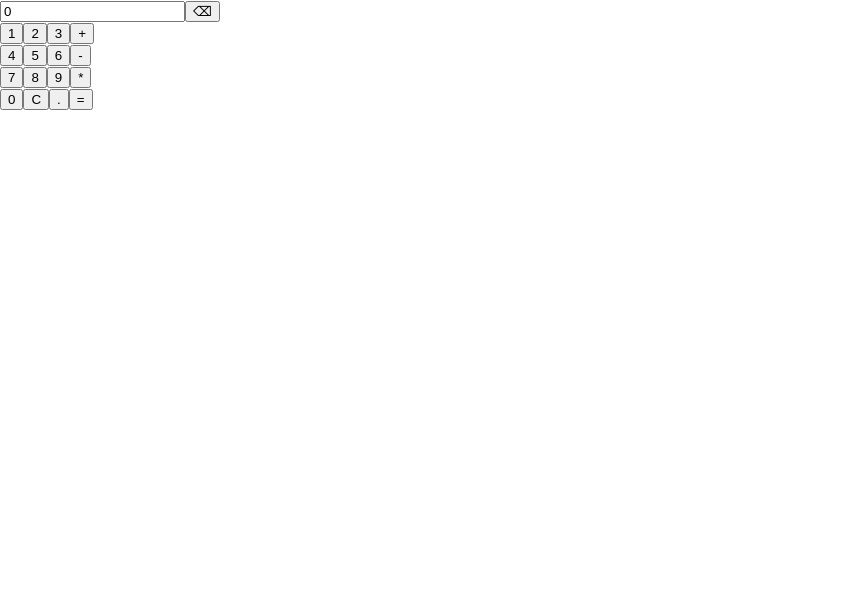
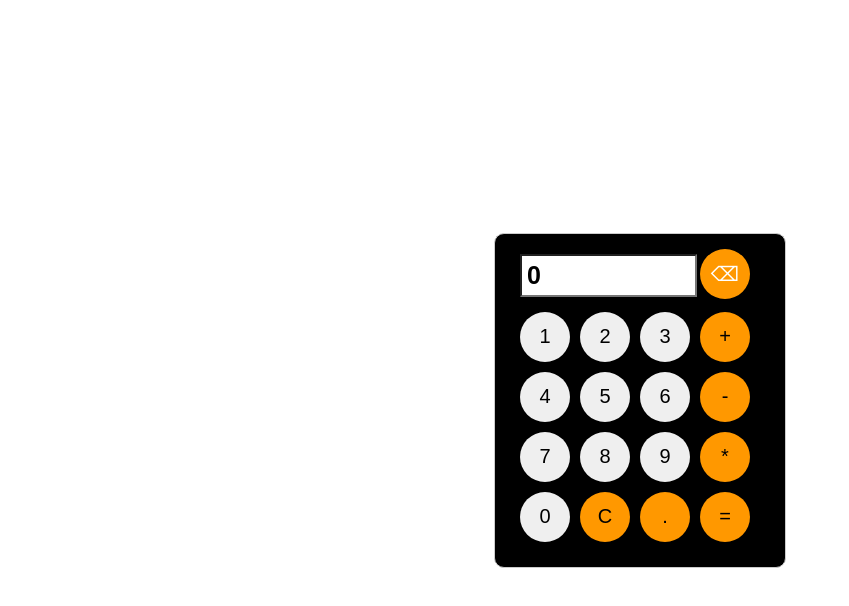
Before and after one commit to yoheihe/first-assignment, a React (Create React App) app in the folder my-app/: page / in a window 1280 px wide. Shown: the top 606 px of the page, without its empty margins (0-849 px from the left). Built offline with nearby package versions, Linux system fonts and the light colour scheme.

Commit message:
CSSレイアウト作成

```diff
--- a/my-app/src/App.css
+++ b/my-app/src/App.css
@@ -1,42 +1,75 @@
-.App {
-  text-align: center;
-}
-
-.App-logo {
-  height: 40vmin;
-  pointer-events: none;
-}
-
-@media (prefers-reduced-motion: no-preference) {
-  .App-logo {
-    animation: App-logo-spin infinite 20s linear;
-  }
-}
-
-.App-header {
-  background-color: #282c34;
-  min-height: 100vh;
+.container {
   display: flex;
   flex-direction: column;
   align-items: center;
   justify-content: center;
-  font-size: calc(10px + 2vmin);
-  color: white;
+  height: 100vh;
 }
 
-.App-link {
-  color: #61dafb;
+h1 {
+  color: #fff;
 }
 
 p {
-  color: red;
+  color: #fff;
 }
 
-@keyframes App-logo-spin {
-  from {
-    transform: rotate(0deg);
-  }
-  to {
-    transform: rotate(360deg);
-  }
+.backspace-button {
+  color: white;
+  background-color: #ff9800;
+  position: absolute;
+  top: 10px;
+  left: 200px;
 }
+
+.calculator .clear-button {
+  width: 50px;
+  height: 50px;
+  margin: 5px;
+  font-size: 20px;
+  cursor: pointer;
+  background-color: #ff9800;
+}
+
+.calculator {
+  border: 1px solid #ccc;
+  padding: 20px;
+  border-radius: 10px;
+  width: 250px;
+  position: relative;
+  background-color: black;
+}
+
+.calculator h1 {
+  margin-bottom: 10px;
+}
+
+.calculator input {
+  width: 65%;
+  margin-bottom: 10px;
+  margin-left: 5px;
+  padding: 5px;
+  font-weight: bold;
+  font-size: 25px;
+  background-color:#fff;
+  color: #000;
+}
+
+.calculator button {
+  width: 50px;
+  height: 50px;
+  margin: 5px;
+  font-size: 20px;
+  cursor: pointer;
+  border-radius: 50%;
+  border: none;
+
+}
+
+.operator-button {
+  background-color: #ff9800;
+}
+
+.calculator button:hover {
+  background-color: #ccc;
+}
```
